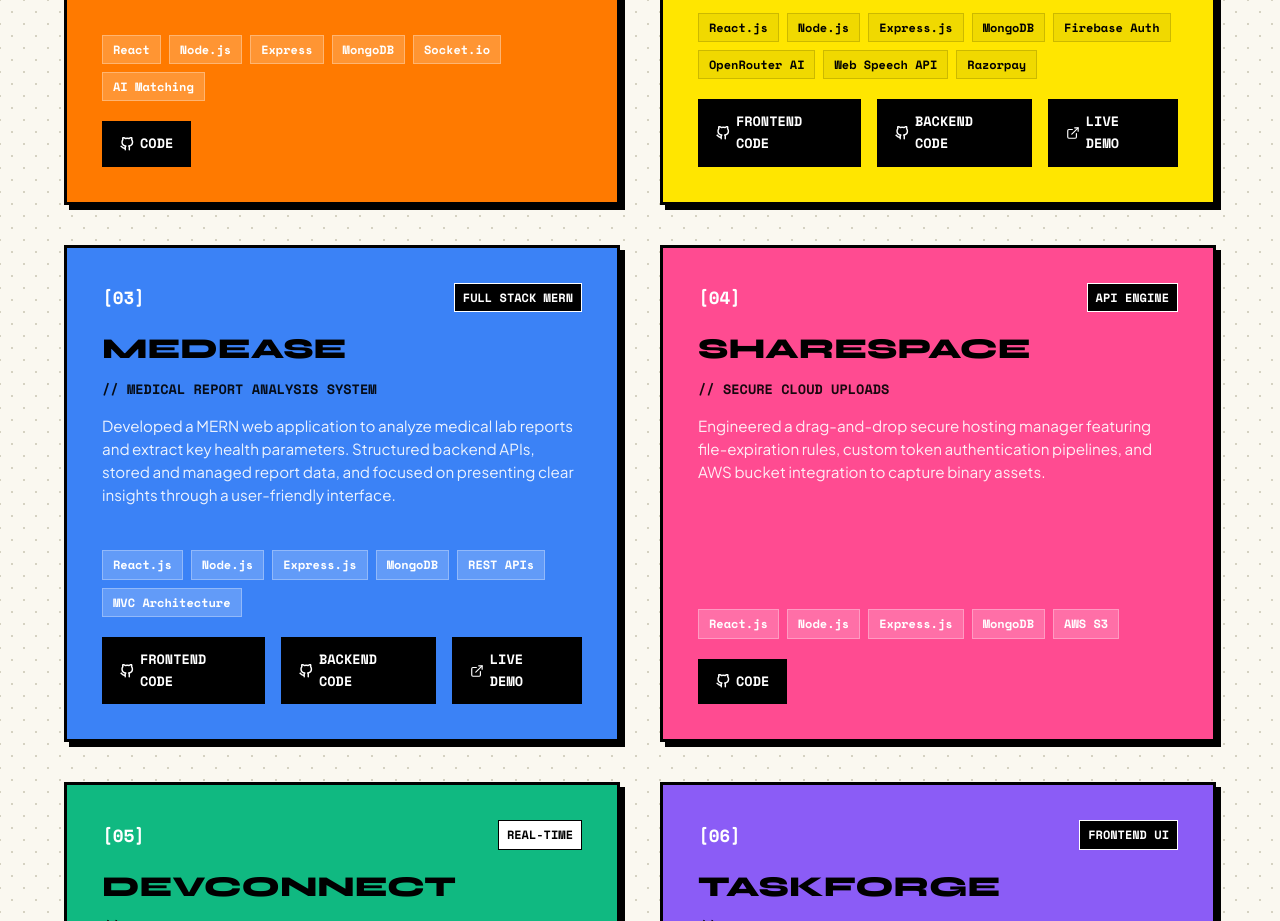
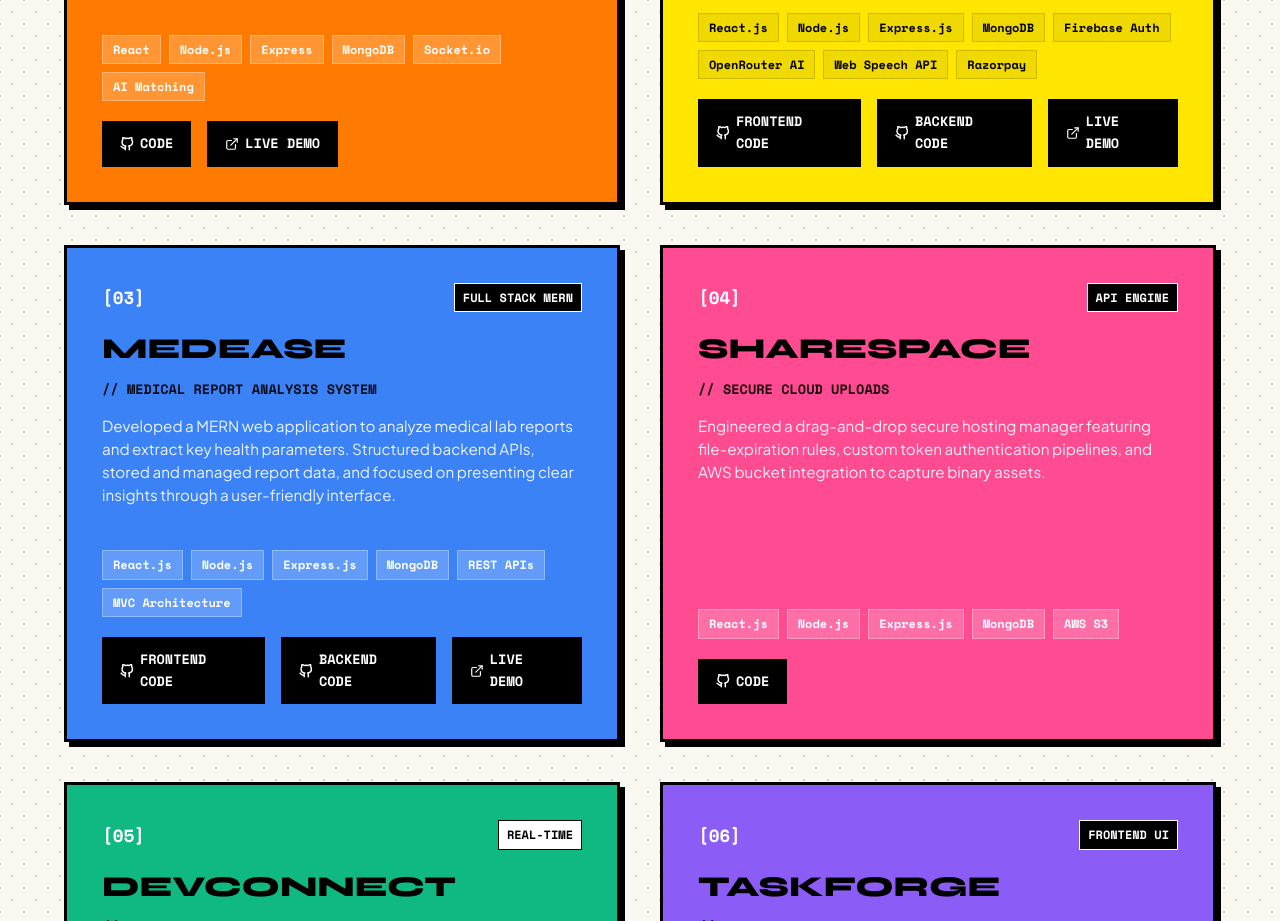
Before and after one commit to HIMANSHU-SHARMA-1/HIMANSHU-VERSEPORTFOLIO, a React (Vite) app: page / in a window 1280 px wide. Shown: the part 3120-4041 px from the top of the page. Built offline with nearby package versions, Linux system fonts and the light colour scheme.

Commit message:
feat: add live demo link for CollabSpace

```diff
--- a/src/components/Projects.jsx
+++ b/src/components/Projects.jsx
@@ -26,7 +26,10 @@ const PROJECTS = [
     desc: 'Designed a team workspace platform supporting dynamic project workflows. Employs JWT authentication, Join Request flows (leader approvals with notifications), real-time chat rooms via Socket.io, and an AI recommendation algorithm to suggest projects matching user skillsets.',
     tech: ['React', 'Node.js', 'Express', 'MongoDB', 'Socket.io', 'AI Matching'],
     bgClass: 'bg-orange',
-    links: { github: 'https://github.com/HIMANSHU-SHARMA-1/collabspace.git' }
+    links: {
+      github: 'https://github.com/HIMANSHU-SHARMA-1/collabspace.git',
+      live: 'https://collabspace-1-gwqm.onrender.com/'
+    }
   },
   {
     number: '[02]',
```
